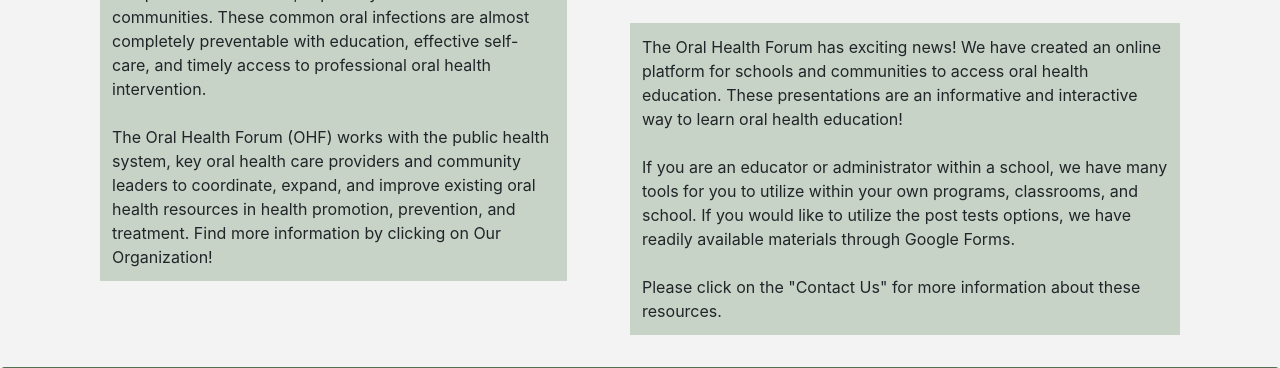
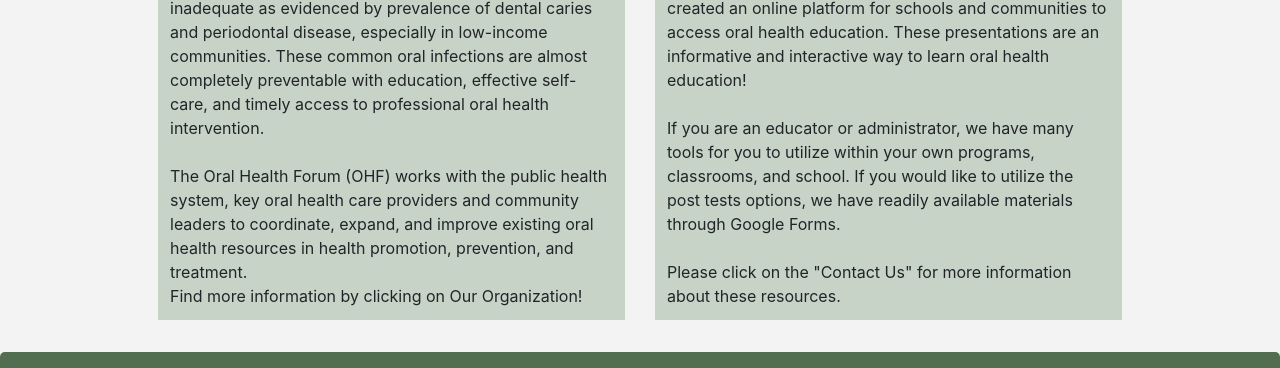
Before and after one commit to KCUkeka/Total-Tooth-Truth, a Django app: page / in a window 1280 px wide. Shown: the part 1598-1966 px from the top of the page. Run offline with Django 3.2, Linux system fonts and the light colour scheme; some libraries are stand-ins or nearby versions.

Commit message:
changed home screen and made images responsive on the guide page. Also added a new picture for coloring

```diff
--- a/apps/tooth_talk_app/templates/fun_color.html
+++ b/apps/tooth_talk_app/templates/fun_color.html
@@ -144,11 +144,14 @@
         <br>
 
         <a href="https://i.imgur.com/44b7pCw.png" target="_blank" class="img-fluid" >
-            <img src="https://i.imgur.com/44b7pCw.png" style="width: 470px;" class=" mb-3">
+            <img src="https://i.imgur.com/44b7pCw.png" style="width: 470px;" class="img-fluid mb-3">
         </a>
 
         <a href="https://i.imgur.com/oZkBmS9.png" target="_blank" class="img-fluid">
         <img src="https://i.imgur.com/oZkBmS9.png" style="width: 580px;" class="img-fluid mb-3">
+
+        <a href="https://i.imgur.com/xA7llXj.png" target="_blank" class="img-fluid">
+        <img src="https://i.imgur.com/xA7llXj.png" style="width: 472px;" class="img-fluid mb-3">
     </a>
     </div>
 
--- a/apps/tooth_talk_app/templates/guide_35.html
+++ b/apps/tooth_talk_app/templates/guide_35.html
@@ -124,7 +124,6 @@
 
     <!-- 2nd top bar -->
 
-    </div>
 
     <ul class="nav navebar  navbar-light bg-light nav-tabs nav-fill nav-tabs">
         <li class="nav-item">
@@ -140,7 +139,7 @@
         <h2 style="color:rgba(50, 98, 50, 0.452)">3rd-5th grade Presentation:</h2>
         <h3 style="color:rgba(47, 95, 47, 0.829)">Click To play video</h3>
         <a href="https://prezi.com/v/embed/23qwdtab5vbt/">
-            <img src="https://i.imgur.com/lSA4v8R.png" style="width: auto;">
+            <img class="img-fluid" src="https://i.imgur.com/lSA4v8R.png" style="width: auto;">
         </a>
         <br>
     </div>
--- a/apps/tooth_talk_app/templates/guide_68.html
+++ b/apps/tooth_talk_app/templates/guide_68.html
@@ -124,7 +124,6 @@
 
     <!-- 2nd top bar -->
 
-    </div>
 
     <ul class="nav navebar  navbar-light bg-light nav-tabs nav-fill nav-tabs">
         <li class="nav-item">
@@ -139,7 +138,7 @@
         <h2 style="color:rgba(50, 98, 50, 0.452)">6th-8th grade Presentation:</h2>
         <h3 style="color:rgba(47, 95, 47, 0.829)">Click To play video</h3>
         <a href="https://prezi.com/v/embed/c-ivrwjjudcg/">
-        <img src="https://i.imgur.com/QBgAjUz.png" style="width: auto;">
+        <img class="img-fluid" src="https://i.imgur.com/QBgAjUz.png" style="width: auto;">
         </a>
         <br>
     </div>
--- a/apps/tooth_talk_app/templates/guide_high.html
+++ b/apps/tooth_talk_app/templates/guide_high.html
@@ -123,7 +123,6 @@
 
     <!-- 2nd top bar -->
 
-    </div>
 
     <ul class="nav navebar  navbar-light bg-light nav-tabs nav-fill nav-tabs">
         <li class="nav-item">
@@ -139,7 +138,7 @@
         <h2 style="color:rgba(50, 98, 50, 0.575)">High School Presentaion:</h2>
         <h3 style="color:rgba(47, 95, 47, 0.829)">Click To play video</h3>
             <a href="https://prezi.com/v/embed/paz3xdahg4o2/">
-            <img src="https://i.imgur.com/3WwKxTJ.png" style="width: auto;">
+            <img class="img-fluid" src="https://i.imgur.com/3WwKxTJ.png" style="width: auto;">
             </a>
             <br>
     </div>
--- a/apps/tooth_talk_app/templates/guide_k2.html
+++ b/apps/tooth_talk_app/templates/guide_k2.html
@@ -126,8 +126,6 @@
 
     <!-- 2nd top bar -->
 
-    </div>
-
     <ul class="nav navebar  navbar-light bg-light nav-tabs nav-fill nav-tabs">
         <li class="nav-item">
             <h3 style="color: rgb(66, 119, 66);">K-2nd Education Guide</h1>
--- a/apps/tooth_talk_app/templates/home.html
+++ b/apps/tooth_talk_app/templates/home.html
@@ -31,8 +31,7 @@
     <div class="container">
         <div class="row">
             <div class="col-sm-4">
-                <img class="oral_health img-fluid" src="{% static 'images/oralhealth.png' %}"
-                    style="width: 330px;">
+                <img class="oral_health img-fluid" src="{% static 'images/oralhealth.png' %}" style="width: 330px;">
 
             </div>
             <div class="col-sm-6 ">
@@ -159,7 +158,7 @@
                     <img src="{% static 'images/6.png' %}" class="d-block w-100" alt="...">
                 </div>
                 <div class="carousel-item">
-                    <img src="{% static 'images/7.png' %}" class="d-block w-100" alt="...">
+                    <img src="https://i.imgur.com/iNUJAx7.png" class="d-block w-100" alt="...">
                 </div>
             </div>
             <a class="carousel-control-prev" href="#carouselExampleIndicators" role="button" data-slide="prev">
@@ -192,7 +191,8 @@
                 <a class="nav-link dropdown-toggle" data-toggle="dropdown" href="#" role="button" aria-haspopup="true"
                     aria-expanded="false">Additional Resources</a>
                 <div class="dropdown-menu">
-                    <a class="dropdown-item" href="https://www.heartlandalliance.org/total-tooth-truth/" target="_blank">Total Tooth
+                    <a class="dropdown-item" href="https://www.heartlandalliance.org/total-tooth-truth/"
+                        target="_blank">Total Tooth
                         Lesson Plans for Teachers
                     </a>
                 </div>
@@ -203,17 +203,18 @@
         <!-- End 2nd navbar  -->
 
         <div class="container d-flex justify-content-around mb-3 ">
-            <div class="container">
             <div class="row">
                 <div class="col-sm">
                     <h3 style="color: rgb(89, 128, 73);">The Oral Health Forum</h3>
                     <div>
-                            <img class="img-fluid d-block mb-4" src="{% static 'images/OHF_Staff2020.jpg'%}"
+                        <img class="img-fluid d-block mb-4" src="https://i.imgur.com/k91Zdav.png"
                             style="width: 467px;">
                     </div>
 
-                        <div style="background: rgba(31, 80, 29, 0.2); width: 467px;">
-                            <p style="padding: 12px;">Public health attention to oral health care remains
+                    <div>
+                        <p style="background: rgba(31, 80, 29, 0.2); width: 467px; padding: 12px;">
+                            Public health
+                            attention to oral health care remains
                             inadequate as evidenced by prevalence of dental caries and periodontal disease,
                             especially in low-income communities.
                             These common oral infections are almost completely preventable with education, effective
@@ -224,17 +225,21 @@
                             the public
                             health system, key oral health care providers and community leaders to coordinate,
                             expand, and improve existing oral health resources in health promotion, prevention, and
-                                treatment. Find more information by clicking on Our Organization!
+                            treatment.
+                            <br> Find more information by clicking on Our Organization!
                         </p>
                     </div>
                 </div>
                 <div class="col-sm">
                     <h3 style="color: rgba(89, 128, 73);">Education Guide</h3>
-                        <div style="width: 550px;">
-                            <img class="img-fluid mb-4 d-block w-100" src="https://i.imgur.com/Xe5cLij.png">
+                    <div>
+                        <img class="img-fluid mb-4 d-block w-100" src="https://i.imgur.com/UyvbZmq.png"
+                            style="width: 467px;">
                     </div>
-                        <div style="background: rgba(31, 80, 29, 0.2); width: 550px; ">
-                            <p style="padding: 12px;">The Oral Health Forum has exciting news! We have created an online
+                    <div>
+                        <p style="background: rgba(31, 80, 29, 0.2); width: 467px; padding: 12px;">
+                            The Oral Health Forum
+                            has exciting news! We have created an online
                             platform for
                             schools and communities to access oral health education. These
                             presentations
@@ -242,7 +247,7 @@
                             <br>
                             <br>
 
-                                If you are an educator or administrator within a school,
+                            If you are an educator or administrator,
                             we have many tools for you to utilize within your own programs, classrooms, and school.
                             If you would like to utilize the post tests options, we
                             have readily available materials through Google Forms.
@@ -255,36 +260,6 @@
                     </div>
                 </div>
             </div>
-            </div>
-            <!--
-                <div class="container">
-                    <h3 style="color: rgba(89, 128, 73);">Education Guide</h3>
-                    <h5 style="color: rgba(89, 128, 73);">Total Tooth Truth Presentations</h5>
-                    <div>
-                        <img class="img-fluid mb-3 d-block w-75" src="{% static 'images/totaltoothtruthpic.png' %} ">
-                    </div>
-
-                    <div style="background: rgba(31, 80, 29, 0.2); padding: 12pt;">
-
-
-                        <p>The Oral Health Forum has exciting news! We have created an online platform for
-                            schools and communities to access oral health education online. These
-                            presentations
-                            are and informative and interactive way to learn oral health education!
-                        </p>
-                        <p>
-                            If you are an educator within a school or administrator,
-                            we have many tools for you to utilize within your own classrooms.
-                            If you would like to use our post tests to integrate into your classroom, we
-                            have an
-                            easily accessable
-                            tool through Google forms. Please click on the "Contact Us" for more information about these
-                            resources.
-                        </p>
-                    </div>
-                </div> -->
-
-
 
         </div>
 
@@ -294,11 +269,11 @@
                 <div class="row">
                     <div class="col-sm-4">
                         <p style="color:rgb(242, 243, 242);">Thank You to Our Funders:</p>
-                        <img class="mb-1 d-inline w-200 justify-content-start" src="https://i.imgur.com/XUiRb7d.png"
-                            style="width: 150pt;">
+                        <img class="img-fluid mb-1 d-inline w-200 justify-content-start"
+                            src="https://i.imgur.com/XUiRb7d.png" style="width: 150pt;">
                         <br>
-                        <img class="md-1 d-inline w-200 justify-content-start" src="https://i.imgur.com/EVnlpVm.png"
-                            style="width: 200pt;">
+                        <img class="img-fluid md-1 d-inline w-200 justify-content-start"
+                            src="https://i.imgur.com/EVnlpVm.png" style="width: 200pt;">
                     </div>
                     <div class="col-sm-8">
                         <p class="d-block" style="color:white">A partner of : </p>
--- a/apps/tooth_talk_app/templates/posttest_68.html
+++ b/apps/tooth_talk_app/templates/posttest_68.html
@@ -124,7 +124,6 @@
 
     <!-- 2nd top bar -->
 
-    </div>
 
     <ul class="nav navebar  navbar-light bg-light nav-tabs nav-fill nav-tabs">
         <li class="nav-item">
```
Lines whose indentation alone changed are shown as unchanged.
